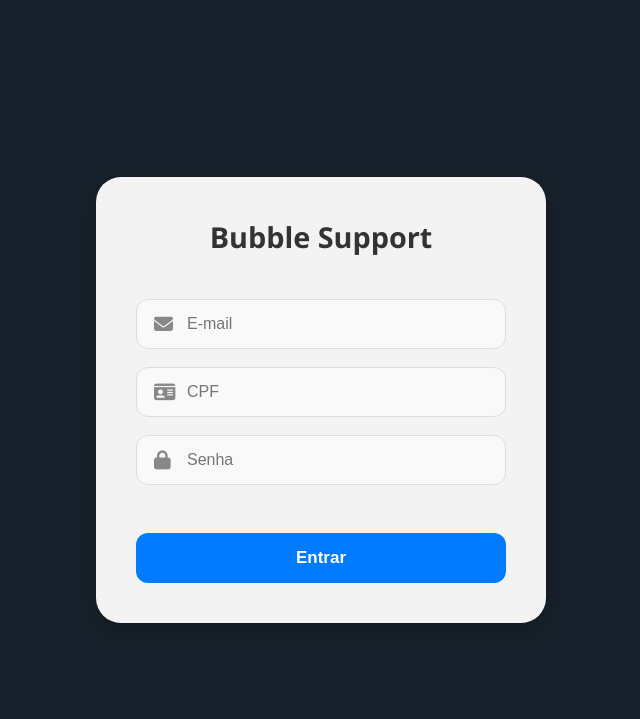
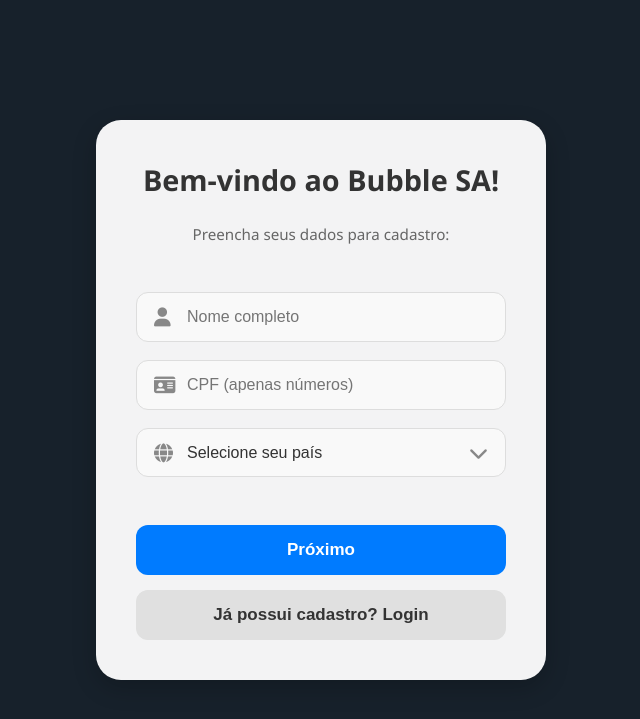
Before and after one commit to OreiaSec/PI-Suporte, a Flask app: page / in a window 1280 px wide. Shown: the top 719 px of the page, without its empty margins (319-959 px from the left). Run offline with Flask 3, Linux system fonts and the light colour scheme.

Commit message:
Update index.html

```diff
--- a/templates/index.html
+++ b/templates/index.html
@@ -11,84 +11,89 @@
 
   <div class="loading-screen">
     <img src="https://i.postimg.cc/26VcMNnf/Bubble-SA-PNG.png" alt="Logo Bubble SA" class="umbrella-img" />
-    <p style="color:white; font-weight:600; margin-top: 10px;">Aguarde. Estamos preparando tudo.</p>
-  </div>
+    <p>Conectando ao Render...</p> </div>
 
   <div class="container">
-    <h2>Bubble Support</h2>
-
+    <h2>Bem-vindo ao Bubble SA!</h2>
+    <p style="color: #666; margin-bottom: 30px; font-size: 0.95em;">Preencha seus dados para cadastro:</p>
     <form id="loginForm">
       <div class="input-group">
-        <i class="fa fa-envelope"></i>
-        <input type="email" id="emailTecnico" name="emailTecnico" placeholder="E-mail" required />
+        <i class="fa fa-user"></i> <input type="text" id="nomeCompleto" name="nomeCompleto" placeholder="Nome completo" required />
       </div>
 
       <div class="input-group">
         <i class="fa fa-id-card"></i>
-        <input type="text" id="cpfTecnico" name="cpfTecnico" placeholder="CPF" required />
+        <input type="text" id="cpfCadastro" name="cpfCadastro" placeholder="CPF (apenas números)" required />
       </div>
 
       <div class="input-group">
-        <i class="fa fa-lock"></i>
-        <input type="password" id="senhaTecnico" name="senhaTecnico" placeholder="Senha" required />
+        <i class="fa fa-globe"></i>
+        <select id="pais" name="pais" style="width: 100%; padding: 15px 15px 15px 50px; border: 1px solid #ddd; border-radius: 12px; font-size: 16px; background-color: #f9f9f9; color: #333; appearance: none; -webkit-appearance: none;">
+          <option value="">Selecione seu país</option>
+          <option value="BR">Brasil</option>
+          <option value="US">Estados Unidos</option>
+          </select>
+        <i class="fa fa-chevron-down" style="left: auto; right: 18px; color: #888;"></i>
       </div>
 
-      <button type="submit">Entrar</button>
+
+      <button type="submit">Próximo</button> <button type="button" style="background-color: #e0e0e0; color: #333; margin-top: 15px;" onclick="alert('Funcionalidade de Login futura!');">
+        Já possui cadastro? Login
+      </button>
     </form>
   </div>
 
   <script>
-    // Código JavaScript para a tela de carregamento (mantido no front-end)
     window.onload = function () {
       setTimeout(() => {
         document.querySelector(".loading-screen").style.opacity = 0;
         setTimeout(() => {
           document.querySelector(".loading-screen").style.display = "none";
-          document.querySelector(".container").style.display = "flex";
+          document.body.classList.add('loading-finished'); // Adiciona a classe para mostrar o container
+          // O display:flex é ativado pela classe 'loading-finished' no CSS
         }, 1000);
       }, 3000);
     };
 
-    // Novo código JavaScript para lidar com a submissão do formulário
     document.getElementById('loginForm').addEventListener('submit', async (event) => {
       event.preventDefault(); // Impede o envio padrão do formulário
 
-      const email = document.getElementById("emailTecnico").value.trim();
-      const cpf = document.getElementById("cpfTecnico").value.trim();
-      const senha = document.getElementById("senhaTecnico").value.trim();
+      // Adapte para os novos campos da imagem de referência (Nome completo, CPF, País)
+      const nomeCompleto = document.getElementById("nomeCompleto").value.trim();
+      const cpfCadastro = document.getElementById("cpfCadastro").value.trim();
+      const pais = document.getElementById("pais").value.trim();
 
-      // Validação no lado do cliente (opcional, pois o servidor também validará)
-      if (!email || !cpf || !senha) {
+      // Validação básica no lado do cliente
+      if (!nomeCompleto || !cpfCadastro || !pais) {
         alert("Por favor, preencha todos os campos!");
         return;
       }
 
-      // Cria um objeto FormData para enviar os dados do formulário
       const formData = new FormData();
-      formData.append('emailTecnico', email);
-      formData.append('cpfTecnico', cpf);
-      formData.append('senhaTecnico', senha);
+      formData.append('nomeCompleto', nomeCompleto);
+      formData.append('cpfCadastro', cpfCadastro);
+      formData.append('pais', pais);
 
       try {
-        // Envia os dados para o seu endpoint Flask
-        const response = await fetch('/login_tecnico', {
+        // Você precisaria de um novo endpoint Flask para o cadastro, por exemplo, '/cadastro_usuario'
+        const response = await fetch('/cadastro_usuario', { // Altere o endpoint
           method: 'POST',
-          body: formData, // Envia o FormData
+          body: formData,
         });
 
-        const data = await response.json(); // Pega a resposta JSON do servidor
+        const data = await response.json();
 
         if (data.success) {
           alert(data.message);
-          // Redirecionar ou fazer algo após o login bem-sucedido
+          // Redirecionar ou fazer algo após o cadastro bem-sucedido
         } else {
-          alert("Erro no login: " + data.message);
+          alert("Erro no cadastro: " + data.message);
         }
       } catch (error) {
         console.error('Erro ao enviar dados:', error);
-        alert('Ocorreu um erro ao tentar fazer login. Tente novamente.');
+        alert('Ocorreu um erro ao tentar enviar o cadastro. Tente novamente.');
       }
     });
   </script>
-  </body>
+</body>
 </html>
```
